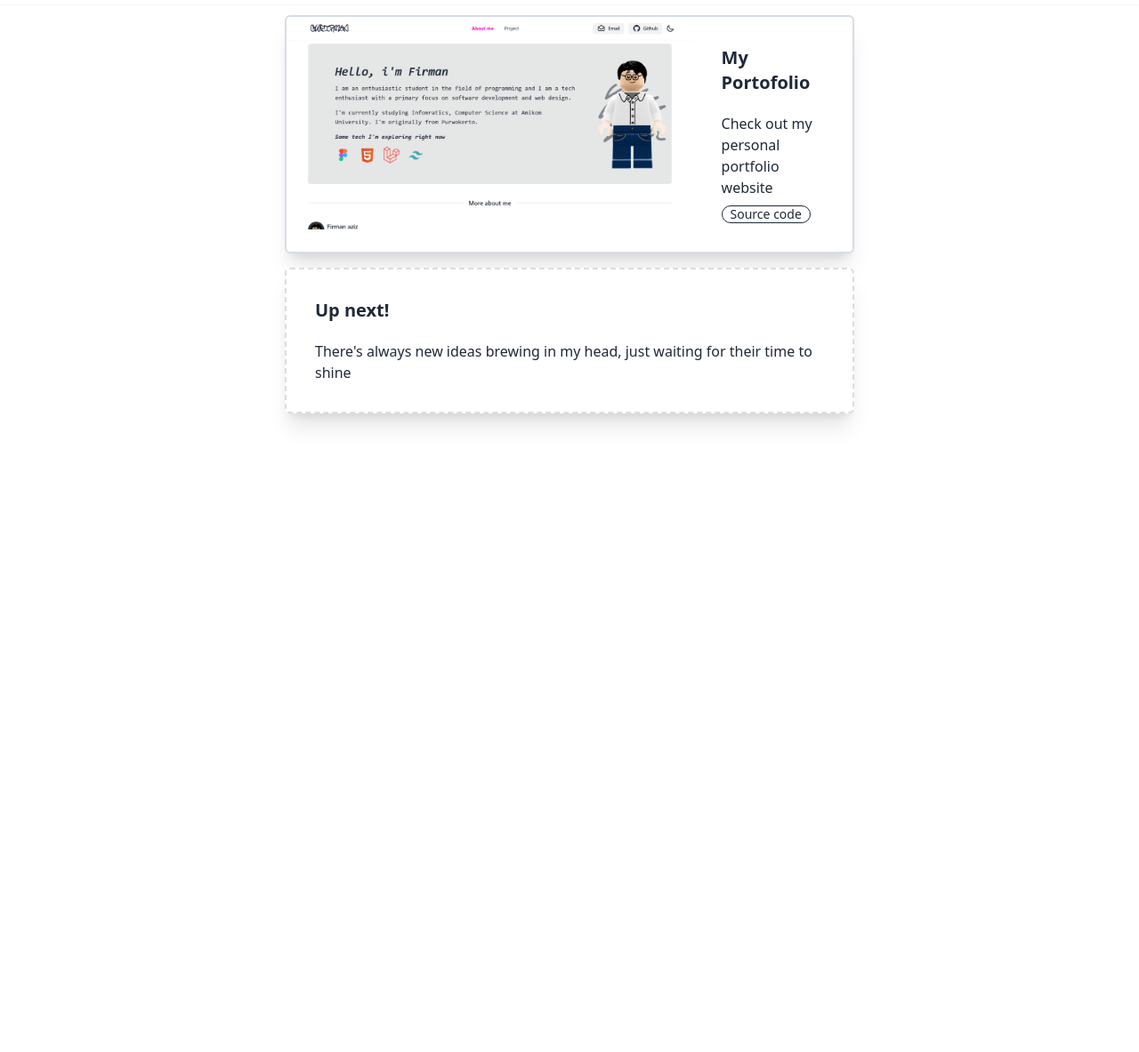
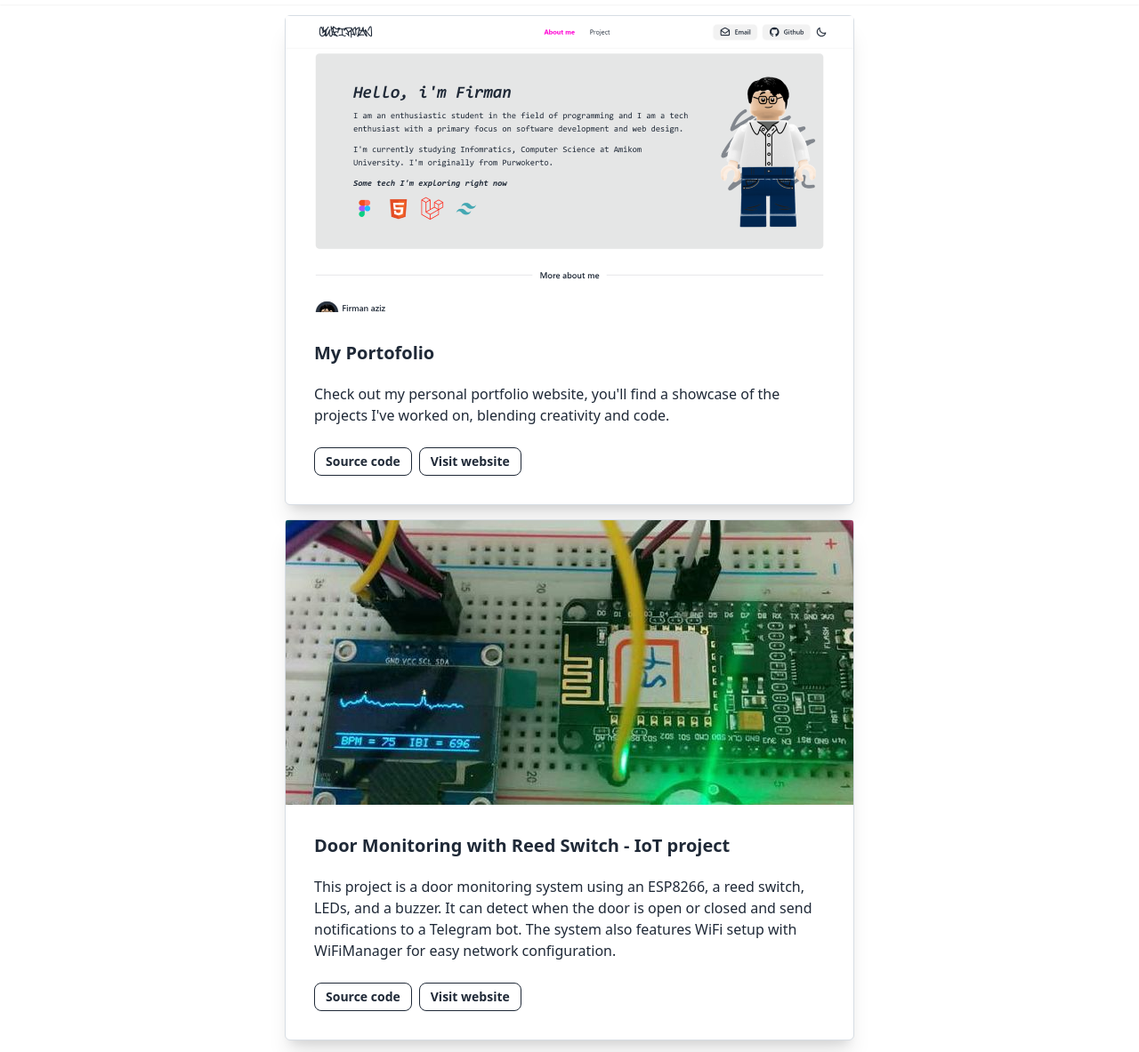
Before and after one commit to GwFirman/portofolio, a website: page project.html in a window 1280 px wide. Shown: the part 63-1246 px from the top of the page at 89% size. Before the commit the page ends 800 px from the top, so only its background shows below. Drawn offline with nearby package versions, Linux system fonts and the light colour scheme; a web font is replaced by a local one.

```diff
--- a/app/app.js
+++ b/app/app.js
@@ -9,7 +9,7 @@
     if (currentPlaying.currently_playing_type === 'track') {
 
       const listItem = document.createElement('li');
-      listItem.classList.add('hover:border', 'hover:border-neutral-content', 'hover:border-2', 'rounded-md', 'mb-4');
+      listItem.classList.add('hover:border', 'hover:border-neutral-content', 'hover:border-1', 'rounded-md', 'mb-4');
 
       const linkItem = document.createElement('a');
       linkItem.href = currentPlaying.item.external_urls.spotify;
@@ -51,7 +51,7 @@
     } else {
 
       const listItem = document.createElement('li');
-      listItem.classList.add('hover:border', 'hover:border-neutral-content', 'hover:border-2', 'rounded-md', 'mb-4');
+      listItem.classList.add('hover:border', 'hover:border-neutral-content', 'hover:border-1', 'rounded-md', 'mb-4');
 
       const divContainer = document.createElement('div');
       divContainer.classList.add('p-2', 'lg:p-4', 'flex', 'items-center');
@@ -91,7 +91,7 @@
     dataTopTracks.items.forEach(track => {
 
       const listItem = document.createElement('li');
-      listItem.classList.add('hover:border', 'hover:border-neutral-content', 'hover:border-2', 'rounded-md', 'mb-4');
+      listItem.classList.add('hover:border', 'hover:border-neutral-content', 'hover:border-1', 'rounded-md', 'mb-4');
 
       const linkItem = document.createElement('a');
       linkItem.href = track.external_urls.spotify;
--- a/project.html
+++ b/project.html
@@ -36,24 +36,44 @@
 
     <!-- content -->
     <div class="grid grid-cols-1 gap-4  mt-20 justify-items-center ">
-        <div class="card-normal xl:flex cols w-96 xl:w-1/2 cols w-96 bg-base-100 shadow-xl border border-2 border-neutral-content rounded-md">
-            <figure><img class="object-cover rounded-md" src="/assets/tumbnailweb.png" alt="Shoes" />
+
+
+        <div class="card-normal cols xl:w-1/2 cols w-96 bg-base-100 shadow-xl border border-1 border-neutral-content rounded-md">
+            <figure><img class="object-cover rounded-t-sm" src="/assets/tumbnailweb.png" alt="Shoes" />
             </figure>
             <div class="card-body">
                 <h2 class="card-title">
                     My Portofolio
 
                 </h2>
-                <p>Check out my personal portfolio website</p>
-                <div class="card-actions justify-start">
-                    <div class="badge hover:badge-neutral badge-outline "><a href="https://github.com/GwFirman/portofolio">Source code</a></div>
+                <p>Check out my personal portfolio website, you'll find a showcase of the projects I've worked on, blending creativity and code. </p>
+                <div class="card-actions justify-start mt-4">
+                    <button class="btn btn-outline btn-xs lg:btn-sm" onclick="window.open('https://github.com/GwFirman/portofolio', '_blank')">Source code</button>
+                    <button class="btn btn-outline btn-xs lg:btn-sm" onclick="window.open('https://firmansporto.vercel.app/', '_blank')">Visit website</button>
                 </div>
+
+            </div>
+        </div>
+
+        <div class="card-normal cols xl:w-1/2 cols w-96 bg-base-100 shadow-xl border border-1 border-neutral-content rounded-md">
+            <figure><img class="object-cover rounded-t-sm xl:object-none h-60 xl:h-80 w-full" src="/assets/tumbnail2.jfif" alt="Shoes" />
+            </figure>
+            <div class="card-body">
+                <h2 class="card-title">
+                   Door Monitoring with Reed Switch - IoT project
+                </h2>
+                <p>This project is a door monitoring system using an ESP8266, a reed switch, LEDs, and a buzzer. It can detect when the door is open or closed and send notifications to a Telegram bot. The system also features WiFi setup with WiFiManager for easy network configuration. </p>
+                <div class="card-actions justify-start mt-4">
+                    <button class="btn btn-outline btn-xs lg:btn-sm" onclick="window.open('https://github.com/GwFirman/portofolio', '_blank')">Source code</button>
+                    <button class="btn btn-outline btn-xs lg:btn-sm" onclick="window.open('https://firmansporto.vercel.app/', '_blank')">Visit website</button>
+                </div>
+
             </div>
         </div>
 
         <div class="card-normal xl:flex cols w-96 xl:w-1/2 cols w-96 bg-base-100 shadow-xl rounded-md border border-dashed border-2 border-neutral-content">
 
-            <div class="card-body">
+            <div class="card-body ">
                 <h2 class="card-title text-base-content">
                     Up next!
                 </h2>
```
Also changed, not shown: assets/tumbnail2.jfif (added).
